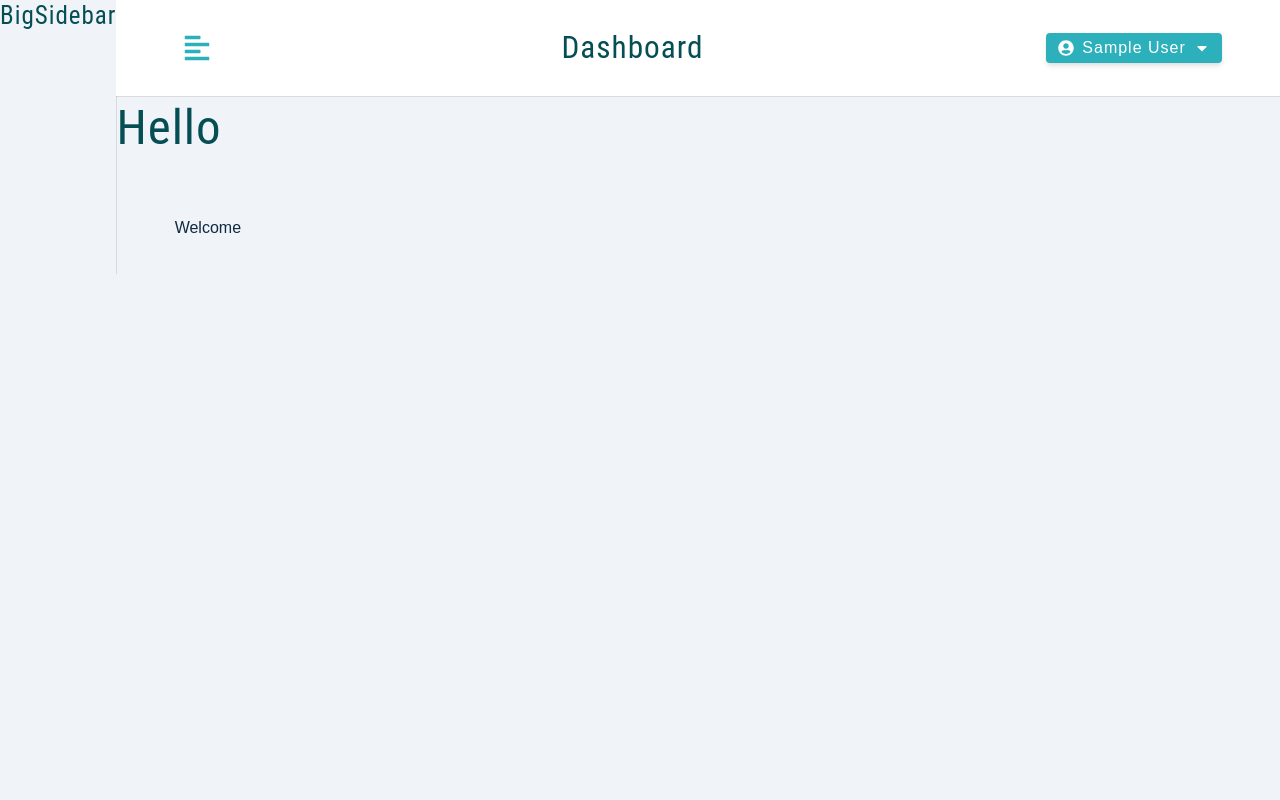
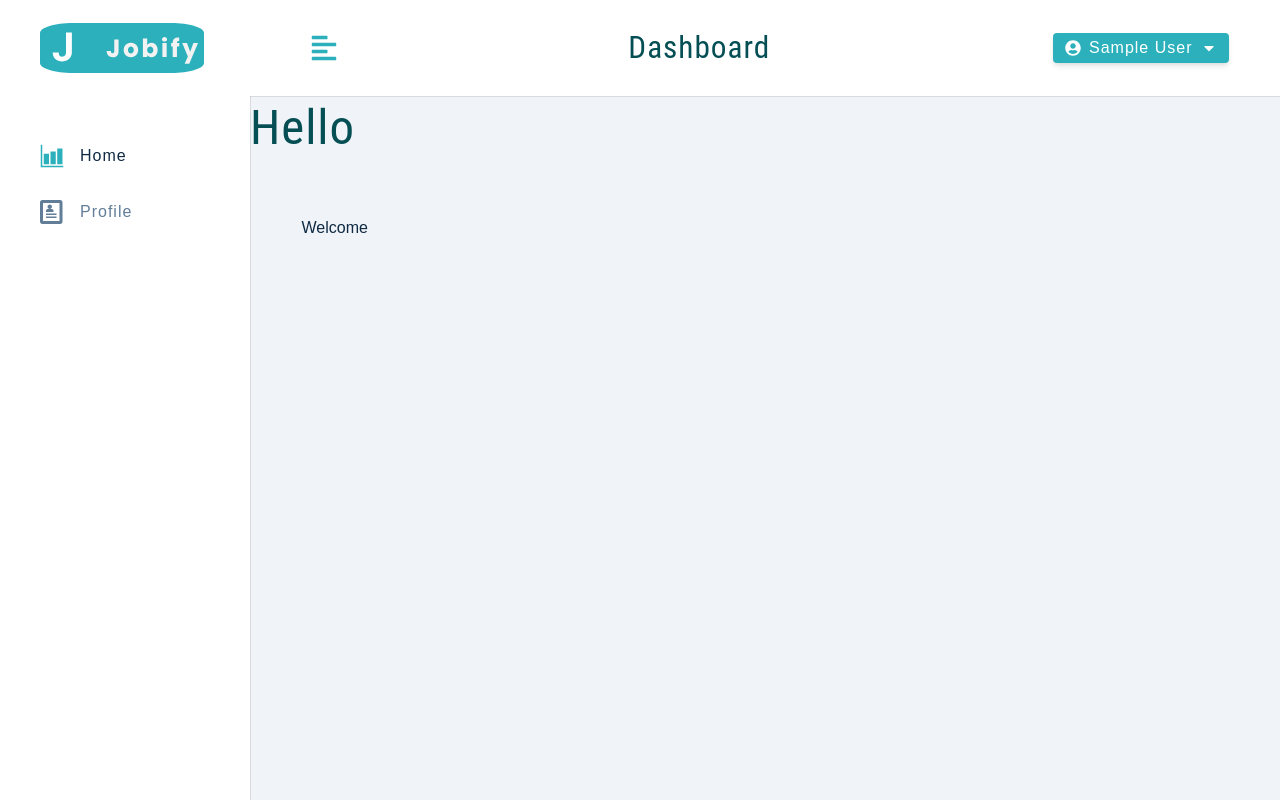
Before and after one commit to P-Pimentinha/login_profile, a React (Create React App) app in the folder client/: page / in a window 1280 px wide. Built offline with nearby package versions, Linux system fonts and the light colour scheme; sample sign-in values are in the browser's storage.

Commit message:
ref: update to the links logos

```diff
--- a/client/src/components/BigSidebar.js
+++ b/client/src/components/BigSidebar.js
@@ -1,10 +1,26 @@
 import React from 'react';
+
+import { useAppContext } from '../context/appContext';
+import NavLinks from './NavLinks';
+import Logo from '../components/Logo';
 import Wrapper from '../assets/wrappers/BigSidebar';
 
 const BigSidebar = () => {
+  const { showSidebar } = useAppContext();
   return (
     <Wrapper>
-      <h4>BigSidebar</h4>
+      <div
+        className={
+          showSidebar ? 'sidebar-container ' : 'sidebar-container show-sidebar'
+        }
+      >
+        <div className='content'>
+          <header>
+            <Logo />
+          </header>
+          <NavLinks />
+        </div>
+      </div>
     </Wrapper>
   );
 };
--- /dev/null
+++ b/client/src/components/NavLinks.js
@@ -0,0 +1,30 @@
+import React from 'react';
+import { NavLink } from 'react-router-dom';
+import links from '../utils/links';
+
+const NavLinks = ({ toggleSidebar }) => {
+  return (
+    <div className='nav-links'>
+      {links.map((link) => {
+        const { text, path, id, icon } = link;
+
+        return (
+          <NavLink
+            to={path}
+            key={id}
+            onClick={toggleSidebar}
+            className={({ isActive }) =>
+              isActive ? 'nav-link active' : 'nav-link'
+            }
+            end
+          >
+            <span className='icon'>{icon}</span>
+            {text}
+          </NavLink>
+        );
+      })}
+    </div>
+  );
+};
+
+export default NavLinks;
--- a/client/src/components/SmallSidebar.js
+++ b/client/src/components/SmallSidebar.js
@@ -5,6 +5,7 @@
 import links from '../utils/links';
 import { NavLink } from 'react-router-dom';
 import Logo from './Logo';
+import NavLinks from './NavLinks';
 
 const SmallSidebar = () => {
   const { showSidebar, toggleSidebar } = useAppContext();
@@ -22,25 +23,7 @@
           <header>
             <Logo />
           </header>
-          <div className='nav-links'>
-            {links.map((link) => {
-              const { text, path, id, icon } = link;
-
-              return (
-                <NavLink
-                  to={path}
-                  className={({ isActive }) =>
-                    isActive ? 'nav-link active' : 'nav-link'
-                  }
-                  key={id}
-                  onClick={toggleSidebar}
-                >
-                  <span className='icon'>{icon}</span>
-                  {text}
-                </NavLink>
-              );
-            })}
-          </div>
+          <NavLinks toggleSidebar={toggleSidebar}></NavLinks>
         </div>
       </div>
     </Wrapper>
```
Also changed, not shown: client/src/assets/images/logo.svg.
